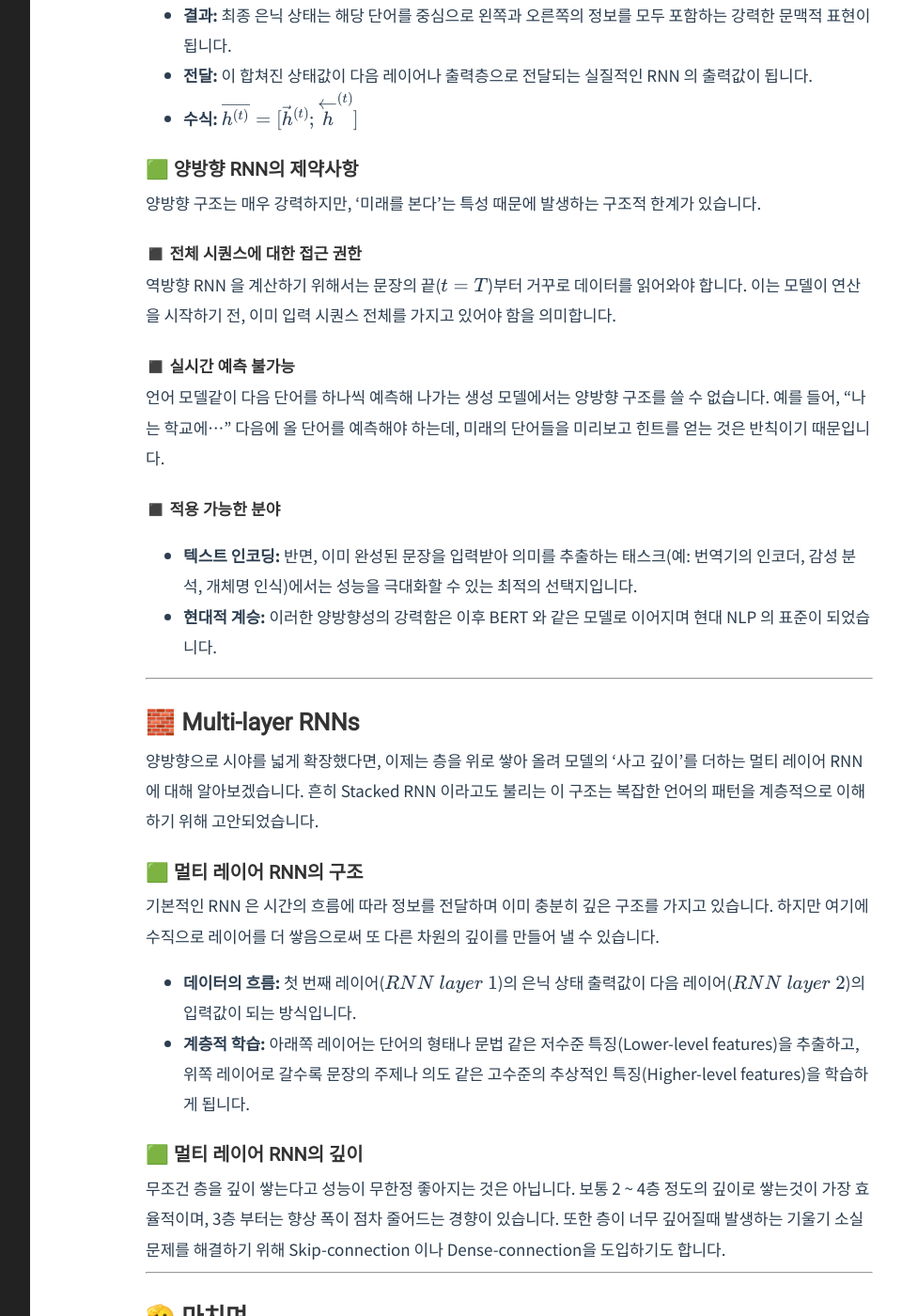
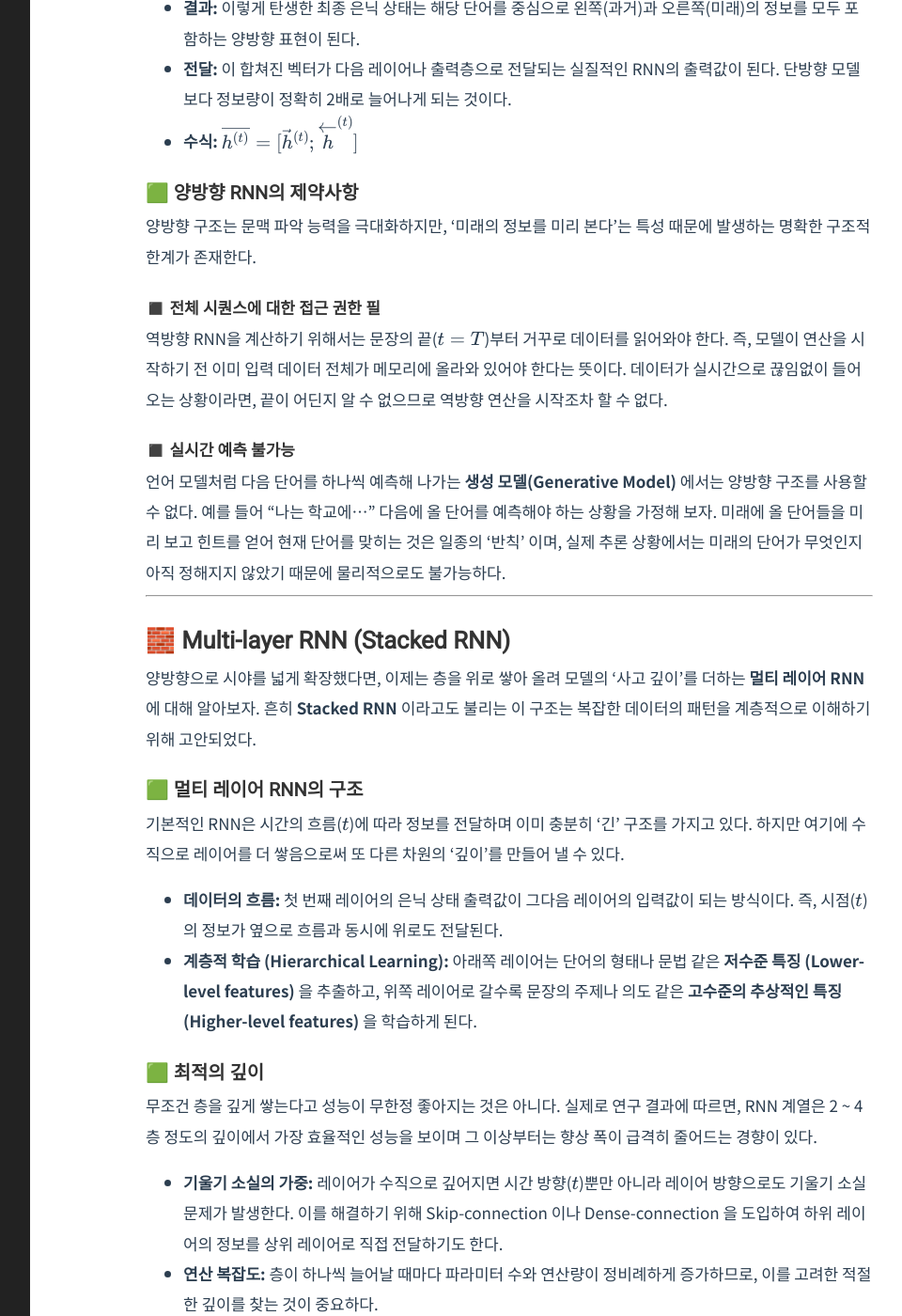
Before and after one commit to Youngjun-CV/Youngjun-CV.github.io, a Jekyll site: the page built from _posts/nlp/2026-03-30-bidirectional-rnn.markdown, in a window 1280 px wide and 1400 px high, scrolled down 1545 px. Shown: the whole window at 94% size, without its empty margins (228-1188 px from the left). Built offline with Jekyll 4.4.1, drawn with Linux system fonts in a browser that asks for light colours; formulas are drawn with MathJax 3; some of the changed text lies outside the part shown.

Commit message:
Update 2026-03-30-bidirectional-rnn.markdown

```diff
--- a/_posts/nlp/2026-03-30-bidirectional-rnn.markdown
+++ b/_posts/nlp/2026-03-30-bidirectional-rnn.markdown
@@ -1,77 +1,78 @@
 ---
 layout: post
-title: "문맥을 읽는 두가지 차원: 양방향 (Bidirectional) 으로 넓게, 멀티 레이어로 깊게"
+title: "↔️문맥을 읽는 두가지 차원: Bidirectional과 Multi-Layer"
 date: 2026-03-30 23:19:09 +0900
 category: NLP
 ---
 
 ## 😌 들어가며
-지난 포스팅을 통해 우리는 RNN 의 고질적인 문제였던 기울기 소실을 LSTM 이 어떻게 해결했는지 살펴보았습니다. 덕분에 모델은 더 긴 시퀀스를 기억할 수 있게 되었지만, 여전히 한계는 존재합니다. 바로 정보를 한 방향으로만 처리하기 때문에 '미래의 문맥'을 반영하지 못한다는 점과, 층이 얕아 복잡한 정보를 추상화하기 어렵다는 점입니다.
+지난 포스팅을 통해 우리는 RNN의 고질적인 문제였던 기울기 소실을 LSTM이 어떻게 해결했는지 살펴보았다. 덕분에 모델은 이전보다 훨씬 긴 시퀀스를 기억할 수 있게 되었지만, 실제 복잡한 데이터를 다루다 보면 여전히 해결하고 싶은 부분들이 존재한. 바로 정보를 오직 한 방향으로만 처리하기 때문에 '미래의 문맥'을 전혀 반영하지 못한다는 점, 그리고 층이 얕아 데이터 속에 숨겨진 고차원적인 정보를 추상화하기 어렵다는 점이다.
 
-오늘 포스팅에서는 이러한 제약을 넘어 모델의 성능을 극대화하는 두 가지 핵심 전략을 알아보겠습니다. 문장의 앞뒤를 동시에 훑으며 시야를 넓히는 **양방향 (Bidirectional) RNN** 과, 층을 수직으로 쌓아 올려 데이터의 고차원적인 특징을 포착하는 **멀티 레이어 (Multi-layer) RNN** 이 그 주인공입니다
+이번 포스팅에서는 이러한 한계을 넘어 모델의 성능을 극대화하는 두 가지 모델을 알아보겠다. 바로 문장의 앞뒤를 동시에 훑으며 문맥 파악의 시야를 넓히는 **양방향 (Bidirectional) RNN** 과, 층을 수직으로 깊게 쌓아 올려 더 복잡한 특징을 포착하는 **멀티 레이어 (Multi-layer) RNN** 이다.
 
+---
 
-## 🏹 Bidirectional RNNs
+## 🏹 Bidirectional RNN
 
 ### 🟩 양방향 RNN의 등장 배경
-우리가 일상에서 사용하는 단어의 의미는 앞뒤 문맥에 따라 완전히 달라집니다. "The movie was terribly exciting!" 이라는 문장을 예로 들어보겠습니다.
+우리가 일상에서 사용하는 언어는 앞뒤 문맥에 따라 단어의 의미가 완전히 달라진다. "The movie was **terribly** exciting!" 이라는 문장을 예로 들어보자.
 
-* **단방향 RNN의 한계:** 일반적인 RNN 은 정보를 왼쪽에서 오른쪽으로만 전달합니다. 따라서 'terribly' 라는 단어를 처리하는 시점에서는 오직 'the movie was' 라는 왼쪽 문맥만을 알고 있습니다. 이 정보만으로는 'terribly'가 '끔찍하게'라는 부정적인 의미인지, '매우'라는 긍정적 강조어인지 확신할 수 없습니다.
+일반적인 RNN은 정보를 왼쪽에서 오른쪽으로만 전달하는 단방향 구조다. 따라서 **'terribly'** 라는 단어를 처리하는 시점에서는 오직 앞에 나온 **'The movie was'** 라는 과거의 문맥만을 알고 있다. 사전적으로 '끔찍하게'라는 부정적인 의미를 가진 이 단어가 여기서는 '매우'라는 긍정적인 강조어로 쓰였다는 사실을, 단방향 RNN은 뒤늦게 알거나 아예 놓칠 수 있다.
 
-* **미래 문제의 필요성:** 하지만 문장 뒷부분에 나오는 'exciting'이라는 단어를 미리 볼 수 있다면 상황은 달라집니다. 'exciting'이 'terribly'의 의미를 '부정'에서 '긍정'으로 수정해주기 때문입니다.
-
-결국, 단어 하나하나의 정확한 문맥적 표현을 생성하기 위해서는 과거뿐만 아니라 미래의 정보까지 모두 활용할 수 있는 구조가 필요하게 되었습니다.
+하지만 문장 뒷부분에 나오는 **'exciting'** 이라는 단어를 미리 볼 수 있다면 상황은 완전히 달라진다. 뒤에 오는 정보를 통해 'terribly' 의 의미를 부정에서 긍정으로 즉시 수정할 수 있기 때문이다. 이처럼 단어 하나하나의 정확한 의미를 파악하기 위해서는 과거뿐만 아니라 미래의 정보까지 모두 활용할 수 있는 구조가 필요하게 되었다.
 
 ### 🟩 구조와 동작 원리
-양방향 RNN 은 입력 시퀀스 $x^{(t)}$ 에 대해 두 개의 독립적인 RNN 계산을 수행한 뒤, 그 결과를 하나로 합칩니다.
+양방향 RNN은 "단어의 진짜 의미는 앞뒤를 다 봐야 안다"는 문제를 해결하기 위해, 입력 시퀀스 $x_t$ 에 대해 두 개의 독립적인 RNN 연산을 병렬로 수행한 뒤 그 결과를 하나로 합친다.
 
 #### ◼️ Forward RNN (순방향)
-* **방향:** 문장의 시작($t=1$)부터 끝($t=T$)까지 정방향으로 흐릅니다.
-* **역할:** 현재 시점 $t$ 를 기준으로 이전에 나타난 모든 단어의 정보를 요약하여 과거의 문맥을 파악합니다.
+* **방향:** 문장의 시작($t=1$)부터 끝($t=T$)까지 정방향으로 흐른다.
+* **역할:** 현재 시점 $t$ 를 기준으로 이전에 나타난 모든 단어의 정보를 요약하여 과거의 문맥을 파악한다. 우리가 아는 일반적인 RNN 방식이다.
 * **수식:** $\vec{h}^{(t)} = RNN_{FW}(\vec{h}^{(t-1)}, x^{(t)})$
 
 #### ◼️ Backward RNN (역방향)
-* **방향:** 문장의 끝($t=T$)부터 시작($t=1$)까지 시간을 거슬러 올라가며 정보를 읽습니다.
-* **역할:** 현재 시점 $t$ 이후에 등장할 단어들의 정보를 미리 훑어 미래의 문맥을 파악합니다.
+* **방향:** 문장의 끝($t=T$)부터 시작($t=1$)까지 시간을 거슬러 올라가며 정보를 읽는다.
+* **역할:** 현재 시점 $t$ 이후에 등장할 단어들의 정보를 미리 훑어 미래의 문맥을 파악한다. 정방향 모델이 보지 못하는 뒷 내용을 보는 셈이다.
 * **수식:** $\overleftarrow{h}^{(t)} = RNN_{BW}(\overleftarrow{h}^{(t+1)}, x^{(t)})$
 
 #### ◼️ Concatenation (최종 연결)
-* **결합:** 각 시점 $t$ 에서 얻은 두 방향의 은닉 상태를 위아래로 이어 붙여(Concatenate) 하나의 긴 벡터를 만듭니다.
-* **결과:** 최종 은닉 상태는 해당 단어를 중심으로 왼쪽과 오른쪽의 정보를 모두 포함하는 강력한 문맥적 표현이 됩니다.
-* **전달:** 이 합쳐진 상태값이 다음 레이어나 출력층으로 전달되는 실질적인 RNN 의 출력값이 됩니다.
+* **결합:** 각 시점 $t$ 에서 얻은 두 방향의 은닉 상태를 하나로 이어 붙여(Concatenate) 새로운 벡터를 만든다.
+* **결과:** 이렇게 탄생한 최종 은닉 상태는 해당 단어를 중심으로 왼쪽(과거)과 오른쪽(미래)의 정보를 모두 포함하는 양방향 표현이 된다.
+* **전달:** 이 합쳐진 벡터가 다음 레이어나 출력층으로 전달되는 실질적인 RNN의 출력값이 된다. 단방향 모델보다 정보량이 정확히 2배로 늘어나게 되는 것이다.
 * **수식:** $\overline{h^{(t)}} = [\vec{h}^{(t)}; \overleftarrow{h}^{(t)}]$
 
 ### 🟩 양방향 RNN의 제약사항
-양방향 구조는 매우 강력하지만, '미래를 본다'는 특성 때문에 발생하는 구조적 한계가 있습니다.
+양방향 구조는 문맥 파악 능력을 극대화하지만, '미래의 정보를 미리 본다'는 특성 때문에 발생하는 명확한 구조적 한계가 존재한다.
 
-#### ◼️ 전체 시퀀스에 대한 접근 권한
-역방향 RNN 을 계산하기 위해서는 문장의 끝($t=T$)부터 거꾸로 데이터를 읽어와야 합니다. 이는 모델이 연산을 시작하기 전, 이미 입력 시퀀스 전체를 가지고 있어야 함을 의미합니다.
+#### ◼️ 전체 시퀀스에 대한 접근 권한 필
+역방향 RNN을 계산하기 위해서는 문장의 끝($t=T$)부터 거꾸로 데이터를 읽어와야 한다. 즉, 모델이 연산을 시작하기 전 이미 입력 데이터 전체가 메모리에 올라와 있어야 한다는 뜻이다. 데이터가 실시간으로 끊임없이 들어오는 상황이라면, 끝이 어딘지 알 수 없으므로 역방향 연산을 시작조차 할 수 없다.
 
 #### ◼️ 실시간 예측 불가능
-언어 모델같이 다음 단어를 하나씩 예측해 나가는 생성 모델에서는 양방향 구조를 쓸 수 없습니다. 예를 들어, "나는 학교에..." 다음에 올 단어를 예측해야 하는데, 미래의 단어들을 미리보고 힌트를 얻는 것은 반칙이기 때문입니다.
-
-#### ◼️ 적용 가능한 분야
-* **텍스트 인코딩:** 반면, 이미 완성된 문장을 입력받아 의미를 추출하는 태스크(예: 번역기의 인코더, 감성 분석, 개체명 인식)에서는 성능을 극대화할 수 있는 최적의 선택지입니다.
-
-* **현대적 계승:** 이러한 양방향성의 강력함은 이후 BERT 와 같은 모델로 이어지며 현대 NLP 의 표준이 되었습니다.
+언어 모델처럼 다음 단어를 하나씩 예측해 나가는 **생성 모델(Generative Model)** 에서는 양방향 구조를 사용할 수 없다. 예를 들어 "나는 학교에..." 다음에 올 단어를 예측해야 하는 상황을 가정해 보자. 미래에 올 단어들을 미리 보고 힌트를 얻어 현재 단어를 맞히는 것은 일종의 '반칙' 이며, 실제 추론 상황에서는 미래의 단어가 무엇인지 아직 정해지지 않았기 때문에 물리적으로도 불가능하다.
 
 ---
 
-## 🧱 Multi-layer RNNs
-양방향으로 시야를 넓게 확장했다면, 이제는 층을 위로 쌓아 올려 모델의 '사고 깊이'를 더하는 멀티 레이어 RNN 에 대해 알아보겠습니다. 흔히 Stacked RNN 이라고도 불리는 이 구조는 복잡한 언어의 패턴을 계층적으로 이해하기 위해 고안되었습니다.
+## 🧱 Multi-layer RNN (Stacked RNN)
+양방향으로 시야를 넓게 확장했다면, 이제는 층을 위로 쌓아 올려 모델의 '사고 깊이'를 더하는 **멀티 레이어 RNN** 에 대해 알아보자. 흔히 **Stacked RNN** 이라고도 불리는 이 구조는 복잡한 데이터의 패턴을 계층적으로 이해하기 위해 고안되었다.
 
 ### 🟩 멀티 레이어 RNN의 구조
-기본적인 RNN 은 시간의 흐름에 따라 정보를 전달하며 이미 충분히 깊은 구조를 가지고 있습니다. 하지만 여기에 수직으로 레이어를 더 쌓음으로써 또 다른 차원의 깊이를 만들어 낼 수 있습니다.
+기본적인 RNN은 시간의 흐름($t$)에 따라 정보를 전달하며 이미 충분히 '긴' 구조를 가지고 있다. 하지만 여기에 수직으로 레이어를 더 쌓음으로써 또 다른 차원의 '깊이'를 만들어 낼 수 있다.
 
-* **데이터의 흐름:** 첫 번째 레이어($RNN \ layer \ 1$)의 은닉 상태 출력값이 다음 레이어($RNN \ layer \ 2$)의 입력값이 되는 방식입니다.
-* **계층적 학습:** 아래쪽 레이어는 단어의 형태나 문법 같은 저수준 특징(Lower-level features)을 추출하고, 위쪽 레이어로 갈수록 문장의 주제나 의도 같은 고수준의 추상적인 특징(Higher-level features)을 학습하게 됩니다.
+* **데이터의 흐름:** 첫 번째 레이어의 은닉 상태 출력값이 그다음 레이어의 입력값이 되는 방식이다. 즉, 시점($t$)의 정보가 옆으로 흐름과 동시에 위로도 전달된다.
 
-### 🟩 멀티 레이어 RNN의 깊이
-무조건 층을 깊이 쌓는다고 성능이 무한정 좋아지는 것은 아닙니다. 보통 2 ~ 4층 정도의 깊이로 쌓는것이 가장 효율적이며, 3층 부터는 향상 폭이 점차 줄어드는 경향이 있습니다. 또한 층이 너무 깊어질때 발생하는 기울기 소실 문제를 해결하기 위해 Skip-connection 이나 Dense-connection을 도입하기도 합니다.
+* **계층적 학습 (Hierarchical Learning):** 아래쪽 레이어는 단어의 형태나 문법 같은 **저수준 특징 (Lower-level features)** 을 추출하고, 위쪽 레이어로 갈수록 문장의 주제나 의도 같은 **고수준의 추상적인 특징 (Higher-level features)** 을 학습하게 된다.
+
+### 🟩 최적의 깊이
+무조건 층을 깊게 쌓는다고 성능이 무한정 좋아지는 것은 아니다. 실제로 연구 결과에 따르면, RNN 계열은 2 ~ 4층 정도의 깊이에서 가장 효율적인 성능을 보이며 그 이상부터는 향상 폭이 급격히 줄어드는 경향이 있다.
+
+* **기울기 소실의 가중:** 레이어가 수직으로 깊어지면 시간 방향($t$)뿐만 아니라 레이어 방향으로도 기울기 소실 문제가 발생한다. 이를 해결하기 위해 Skip-connection 이나 Dense-connection 을 도입하여 하위 레이어의 정보를 상위 레이어로 직접 전달하기도 한다.
+
+* **연산 복잡도:** 층이 하나씩 늘어날 때마다 파라미터 수와 연산량이 정비례하게 증가하므로, 이를 고려한 적절한 깊이를 찾는 것이 중요하다.
 
 ---
 
 ## 🫡 마치며
-오늘은 RNN 이 가진 단방향성의 한계를 극복하고, 더 복잡한 언어적 특징을 잡아내기 위한 두 가지 핵심 전략을 알아보았습니다. 양방향 RNN은 미래의 문맥까지 흝으며 단어의 의미를 입체적으로 재구성하고, 멀티 레이어 RNN은 층을 겹겹이 쌓아 데이터 뒤에 숨겨진 고차원적인 패턴을 포착해냈습니다. 이러한 기술적 발전은 단순히 성능 수치를 올리는 것을 넘어, 인공지능이 인간의 언어를 맥락에 따라 유연하게 이해할 수 있는 토대가 되었습니다.
+오늘은 RNN 이 가진 단방향성의 한계를 극복하고, 더 복잡한 언어적 특징을 잡아내기 위한 두 가지 모델을 알아보았다.
 
-다음 포스팅에서는 이 모든 기술이 집약되어 언어의 장벽을 허무는 **기계 번역 (Machine Translation)** 과 그 핵심 구조인 **Seq2Seq** 에 대해 알아보겠습니다. 감사합니다.
+**양방향 RNN** 은 미래의 문맥까지 훑으며 단어의 의미를 입체적으로 재구성하고, **멀티 레이어 RNN** 은 층을 겹겹이 쌓아 데이터 에 숨겨진 고차원적인 패턴을 포착해 냈다. 이러한 기술적 발전은 단순히 성능 수치를 올리는 것을 넘어, 인공지능이 인간의 언어를 맥락에 따라 유연하게 이해할 수 있는 중요한 토대가 되었다.
+
+지금까지 쌓아온 이 모든 기술은 결국 하나의 목표를 향해 달려가고 있다. 다음 포스팅에서는 그동안 배운 RNN, LSTM, 그리고 오늘 다룬 심화 구조들까지 모두 집약되어 언어의 장벽을 허무는 **기계 번역 (Machine Translation)** 과 그 핵심 구조인 **Seq2Seq** 에 대해 알아보겠다.
```
